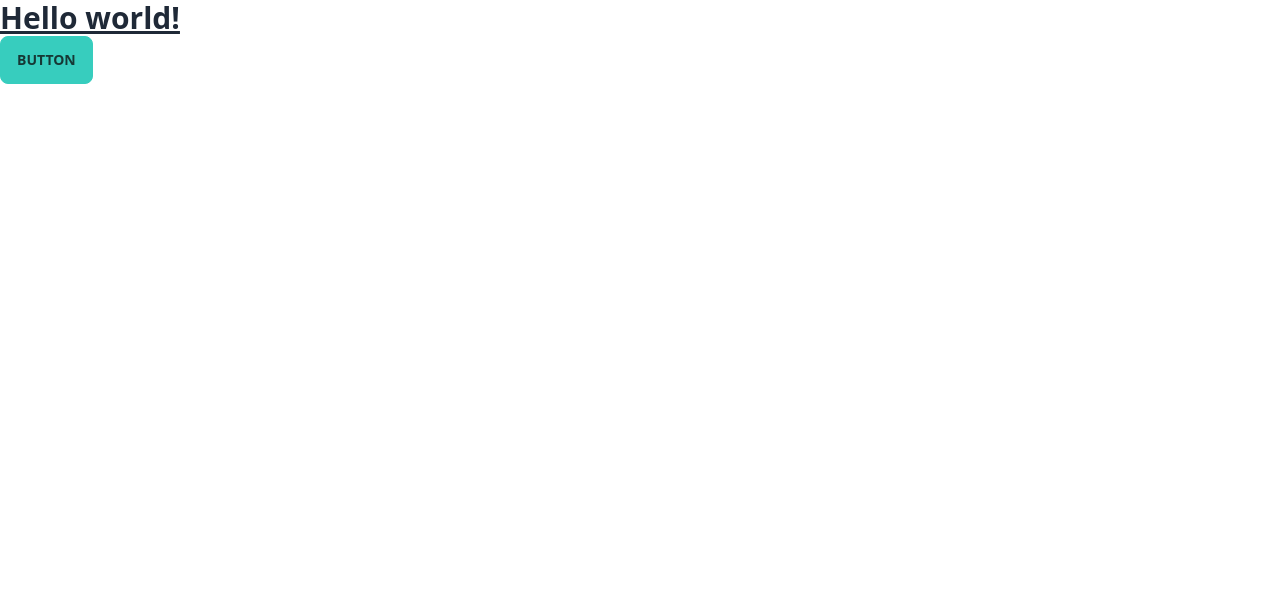
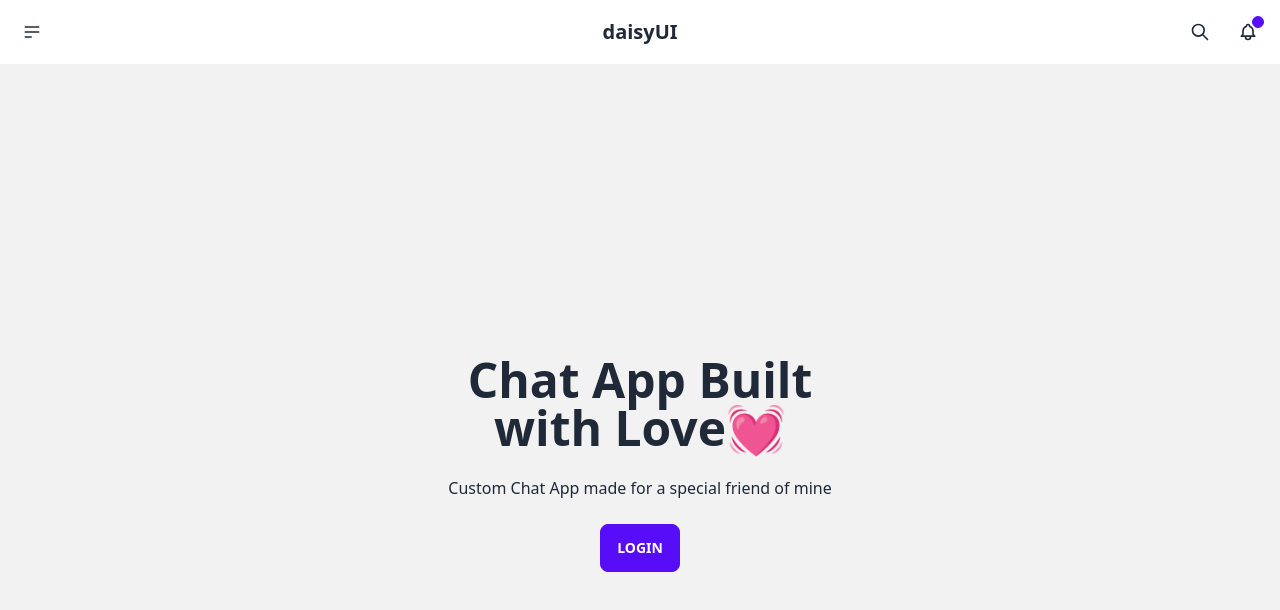
Before and after one commit to CodeWithSammy/ChatApp, a React (Vite) app: page / in a window 1280 px wide. Shown: the top 610 px of the page. Built offline with nearby package versions, Linux system fonts and the light colour scheme.

Commit message:
added some components to our Chat app Login page, also added navbar

```diff
--- a/src/App.jsx
+++ b/src/App.jsx
@@ -1,15 +1,14 @@
 import { useState } from 'react'
+import Login from './pages/Login'
+import Navbar from './components/Navbar'
 
 function App() {
 
 
   return (
     <div >
-      <h1 className="text-3xl font-bold underline">
-      Hello world!
-    </h1>
-    <button className="btn btn-accent">Button</button>
-
+     <Navbar/>
+     <Login/>
     </div>
   )
 }
--- /dev/null
+++ b/src/components/Navbar.jsx
@@ -0,0 +1,36 @@
+import React from 'react'
+
+const Navbar = () => {
+  return (
+    <div><div className="navbar bg-base-100">
+    <div className="navbar-start">
+      <div className="dropdown">
+        <label tabIndex={0} className="btn btn-ghost btn-circle">
+          <svg xmlns="http://www.w3.org/2000/svg" className="h-5 w-5" fill="none" viewBox="0 0 24 24" stroke="currentColor"><path strokeLinecap="round" strokeLinejoin="round" strokeWidth="2" d="M4 6h16M4 12h16M4 18h7" /></svg>
+        </label>
+        <ul tabIndex={0} className="menu menu-compact dropdown-content mt-3 p-2 shadow bg-base-100 rounded-box w-52">
+          <li><a>Homepage</a></li>
+          <li><a>Portfolio</a></li>
+          <li><a>About</a></li>
+        </ul>
+      </div>
+    </div>
+    <div className="navbar-center">
+      <a className="btn btn-ghost normal-case text-xl">daisyUI</a>
+    </div>
+    <div className="navbar-end">
+      <button className="btn btn-ghost btn-circle">
+        <svg xmlns="http://www.w3.org/2000/svg" className="h-5 w-5" fill="none" viewBox="0 0 24 24" stroke="currentColor"><path strokeLinecap="round" strokeLinejoin="round" strokeWidth="2" d="M21 21l-6-6m2-5a7 7 0 11-14 0 7 7 0 0114 0z" /></svg>
+      </button>
+      <button className="btn btn-ghost btn-circle">
+        <div className="indicator">
+          <svg xmlns="http://www.w3.org/2000/svg" className="h-5 w-5" fill="none" viewBox="0 0 24 24" stroke="currentColor"><path strokeLinecap="round" strokeLinejoin="round" strokeWidth="2" d="M15 17h5l-1.405-1.405A2.032 2.032 0 0118 14.158V11a6.002 6.002 0 00-4-5.659V5a2 2 0 10-4 0v.341C7.67 6.165 6 8.388 6 11v3.159c0 .538-.214 1.055-.595 1.436L4 17h5m6 0v1a3 3 0 11-6 0v-1m6 0H9" /></svg>
+          <span className="badge badge-xs badge-primary indicator-item"></span>
+        </div>
+      </button>
+    </div>
+  </div></div>
+  )
+}
+
+export default Navbar
--- /dev/null
+++ b/src/pages/ChatRoom.jsx
@@ -0,0 +1,9 @@
+import React from 'react'
+
+const ChatRoom = () => {
+  return (
+    <div>ChatRoom</div>
+  )
+}
+
+export default ChatRoom
--- /dev/null
+++ b/src/pages/Login.jsx
@@ -0,0 +1,21 @@
+import React from "react";
+
+const Login = () => {
+  return (
+    <div>
+      <div className="hero min-h-screen bg-base-200">
+        <div className="hero-content text-center">
+          <div className="max-w-md">
+            <h1 className="text-5xl font-bold">Chat App Built with Love💓</h1>
+            <p className="py-6">
+              Custom Chat App made for a special friend of mine
+            </p>
+            <button className="btn btn-primary">Login </button>
+          </div>
+        </div>
+      </div>
+    </div>
+  );
+};
+
+export default Login;
```
